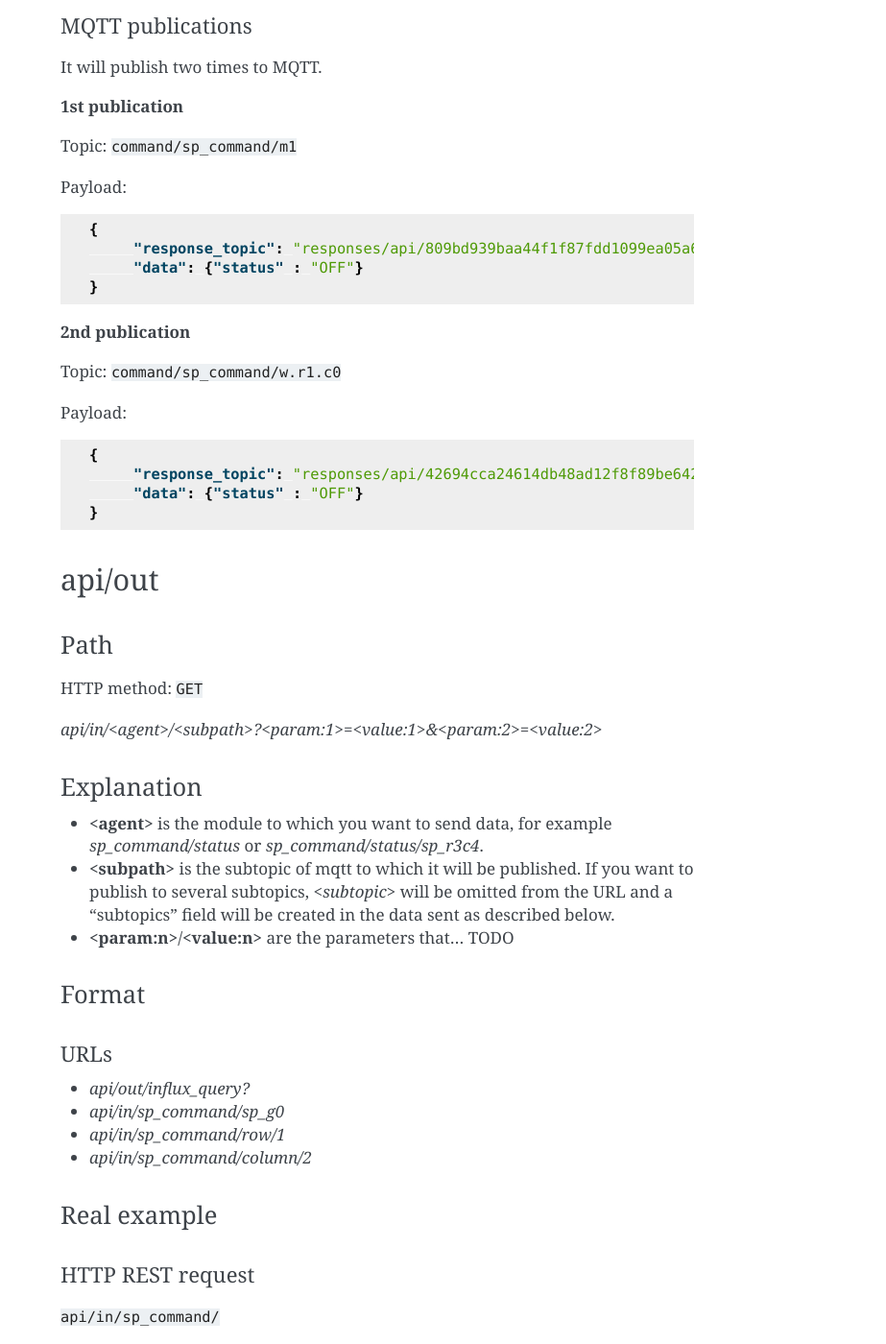
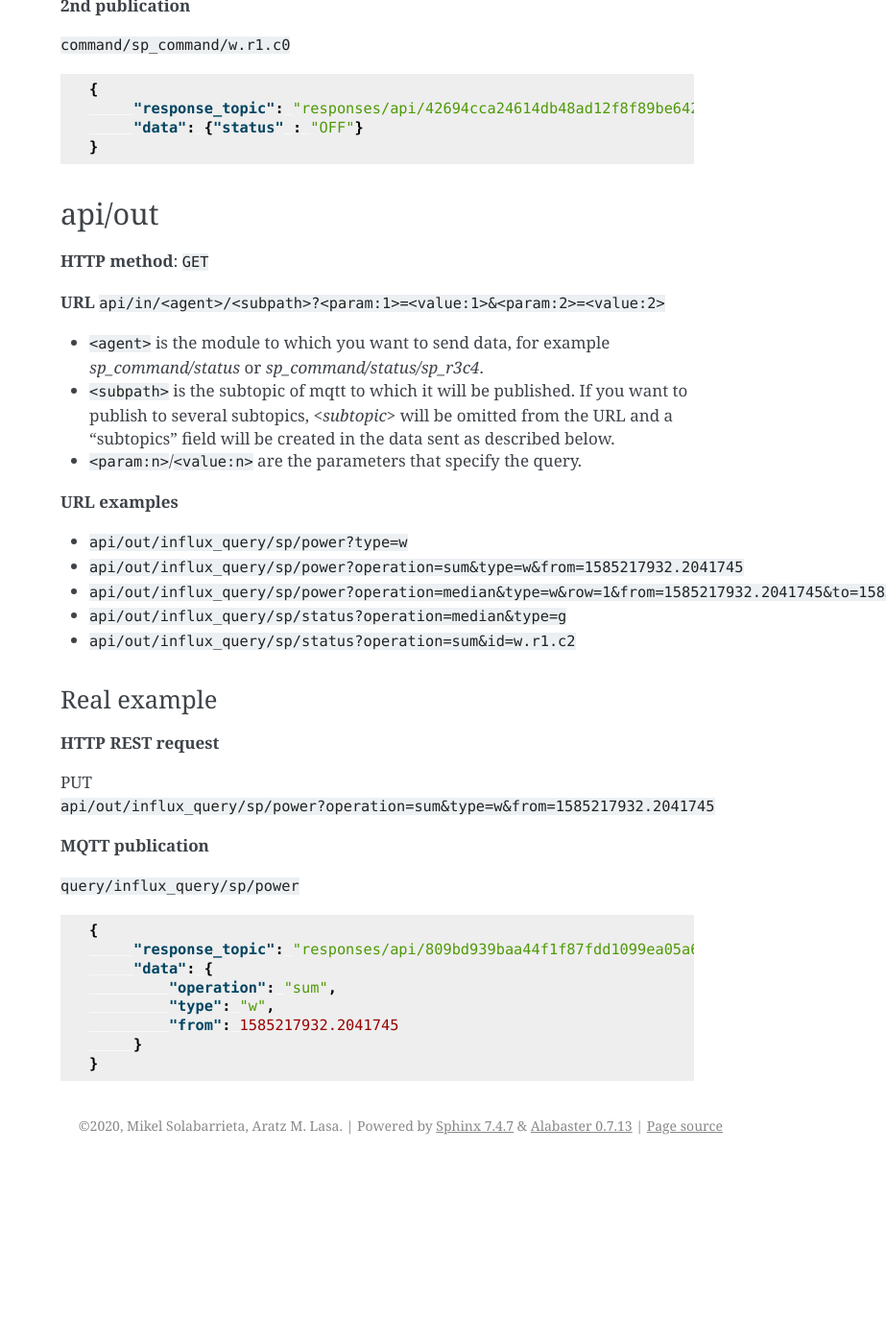
Before and after one commit to morelab/toad_docs, a Sphinx documentation site: the page built from docs/source/modules/api.rst, in a window 1280 px wide and 1400 px high, scrolled down 1973 px. Shown: the whole window at 96% size, without its empty margins (357-1280 px from the left). Built offline with Sphinx 7.4.7, drawn with Linux system fonts in a browser that asks for light colours; after the commit the page ends 3185 px from its top, so only the background shows below that; some of the changed text lies outside the part shown.

Commit message:
Implemented 'api' module

```diff
--- a/docs/source/conf.py
+++ b/docs/source/conf.py
@@ -28,6 +28,7 @@
 # extensions coming with Sphinx (named 'sphinx.ext.*') or your custom
 # ones.
 extensions = [
+    "sphinx.ext.autosectionlabel"
 ]
 
 # Add any paths that contain templates here, relative to this directory.
--- a/docs/source/modules/api.rst
+++ b/docs/source/modules/api.rst
@@ -1,29 +1,25 @@
-=================
-REST APIs design
-=================
+====================
+api module's design
+====================
 
-Base path of all requests:
+
+
+Base path for REST HTTP requests:
 
 * :code:`/api`
 
 Division into two routes so that the separation between reading and writing resources is clear:
 
-* :code:`api/in` to send data
-* :code:`api/out` to retrieve data
+* :ref:`api/in` to write/send data
+* :ref:`api/out` to read/retrieve data
 
 
 api/in
-+++++++
+-------
 
-Path
-_____
+**HTTP method**: :code:`PUT`
 
-HTTP method: :code:`PUT`
-
-URL: :code:`api/in/<agent>/<subpath>`
-
-Explanation
-____________
+**URL**: :code:`api/in/<agent>/<subpath>`
 
 * :code:`<agent>`: is the module to which you want to send data.
   For example :code:`sp_command/status` or :code:`sp_command/status/w.r3.c4`.
@@ -38,11 +34,7 @@
 smartplugs directly by ID or filter smartplugs by row and column but
 other agents may have completely different functionalities.
 
-Format
-_______
-
-URLs
-~~~~~
+**URL Examples**:
 
 * :code:`api/in/sp_command/m1`
 * :code:`api/in/sp_command/g0`
@@ -50,8 +42,7 @@
 * :code:`api/in/sp_command/row/1`
 * :code:`api/in/sp_command/column/2`
 
-PUT Data
-~~~~~~~~~
+**PUT Data**:
 
 .. code-block:: json
 
@@ -82,11 +73,9 @@
 Real example
 _____________
 
-HTTP REST request
-~~~~~~~~~~~~~~~~~~
-URL path: :code:`api/in/sp_command/`
+**HTTP REST request**
 
-Data:
+GET :code:`api/in/sp_command/`
 
 .. code-block:: json
 
@@ -98,16 +87,13 @@
          "payload": {"status":"OFF"}
    }
 
-MQTT publications
-~~~~~~~~~~~~~~~~~~
+**MQTT publications**
 
 It will publish two times to MQTT.
 
 **1st publication**
 
-Topic: :code:`command/sp_command/m1`
-
-Payload:
+:code:`command/sp_command/m1`
 
 .. code-block:: json
 
@@ -118,9 +104,7 @@
 
 **2nd publication**
 
-Topic: :code:`command/sp_command/w.r1.c0`
-
-Payload:
+:code:`command/sp_command/w.r1.c0`
 
 .. code-block:: json
 
@@ -131,75 +115,48 @@
 
 
 api/out
-++++++++
+--------
 
-Path
-_____
+**HTTP method**: :code:`GET`
 
-HTTP method: :code:`GET`
+**URL** :code:`api/in/<agent>/<subpath>?<param:1>=<value:1>&<param:2>=<value:2>`
 
-*api/in/<agent>/<subpath>?<param:1>=<value:1>&<param:2>=<value:2>*
-
-Explanation
-____________
-
-* **<agent>** is the module to which you want to send data,
+* :code:`<agent>` is the module to which you want to send data,
   for example *sp_command/status* or *sp_command/status/sp_r3c4*.
-* **<subpath>** is the subtopic of mqtt to which it will be published.
+* :code:`<subpath>` is the subtopic of mqtt to which it will be published.
   If you want to publish to several subtopics, *<subtopic>* will be omitted
   from the URL and a “subtopics” field will be created in the data sent as
   described below.
-* **<param:n>**/**<value:n>** are the parameters that... TODO
+* :code:`<param:n>`/:code:`<value:n>` are the parameters that specify the query.
 
 
-Format
-_______
+**URL examples**
 
-URLs
-~~~~~
-
-* *api/out/influx_query?*
-* *api/in/sp_command/sp_g0*
-* *api/in/sp_command/row/1*
-* *api/in/sp_command/column/2*
+* :code:`api/out/influx_query/sp/power?type=w`
+* :code:`api/out/influx_query/sp/power?operation=sum&type=w&from=1585217932.2041745`
+* :code:`api/out/influx_query/sp/power?operation=median&type=w&row=1&from=1585217932.2041745&to=1585300000.2041745`
+* :code:`api/out/influx_query/sp/status?operation=median&type=g`
+* :code:`api/out/influx_query/sp/status?operation=sum&id=w.r1.c2`
 
 
 Real example
 _____________
 
-HTTP REST request
-~~~~~~~~~~~~~~~~~~
-:code:`api/in/sp_command/`
+**HTTP REST request**
+
+PUT :code:`api/out/influx_query/sp/power?operation=sum&type=w&from=1585217932.2041745`
+
+**MQTT publication**
+
+:code:`query/influx_query/sp/power`
 
 .. code-block:: json
 
    {
-       "subtopics": [
-           "m1",
-           "w.r1.c0"
-         ],
-         "payload": {"status":"OFF"}
+        "response_topic": "responses/api/809bd939baa44f1f87fdd1099ea05a62",
+        "data": {
+            "operation": "sum",
+            "type": "w",
+            "from": 1585217932.2041745
+        }
    }
-
-MQTT publications
-~~~~~~~~~~~~~~~~~~
-
-It will publish two times to MQTT:
-
-Topic: :code:`command/sp_command/m1`
-.. code-block:: json
-
-   {
-        "response_topic": "responses/api/809bd939baa44f1f87fdd1099ea05a62",
-        "data": {"status" : "OFF"}
-   }
-
-and
-
-Topic: :code:`command/sp_command/w.r1.c0`
-.. code-block:: json
-
-   {
-        "response_topic": "responses/api/42694cca24614db48ad12f8f89be642b",
-        "data": {"status" : "OFF"}
-   }
```
Also changed, not shown: docs/source/api.rst (+17 -12 lines), docs/source/apis/influx_query.rst (+4 -4 lines), docs/source/modules.rst (+24 -0 lines), docs/source/_static/imgs/flow-api.svg (added).
